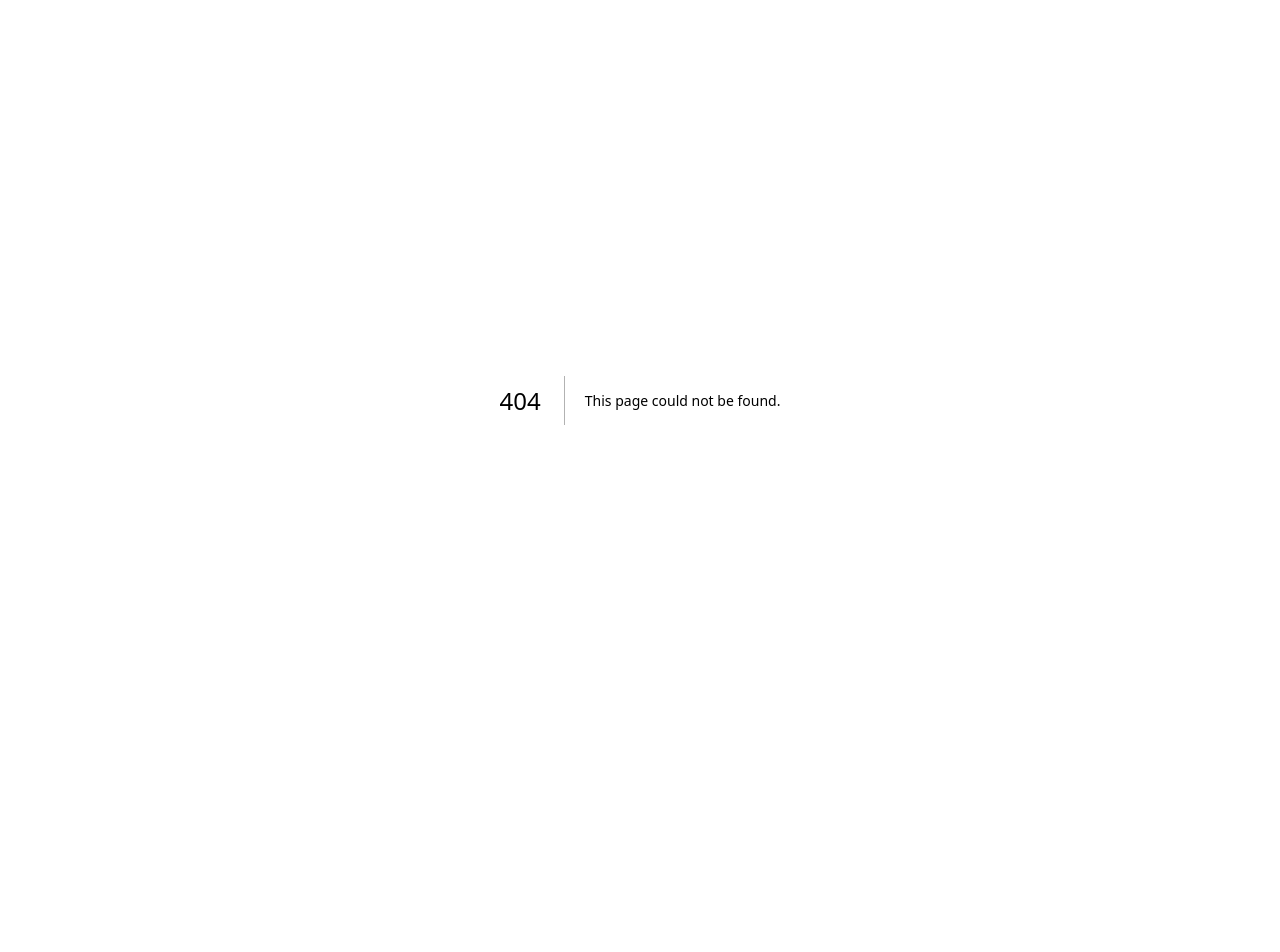
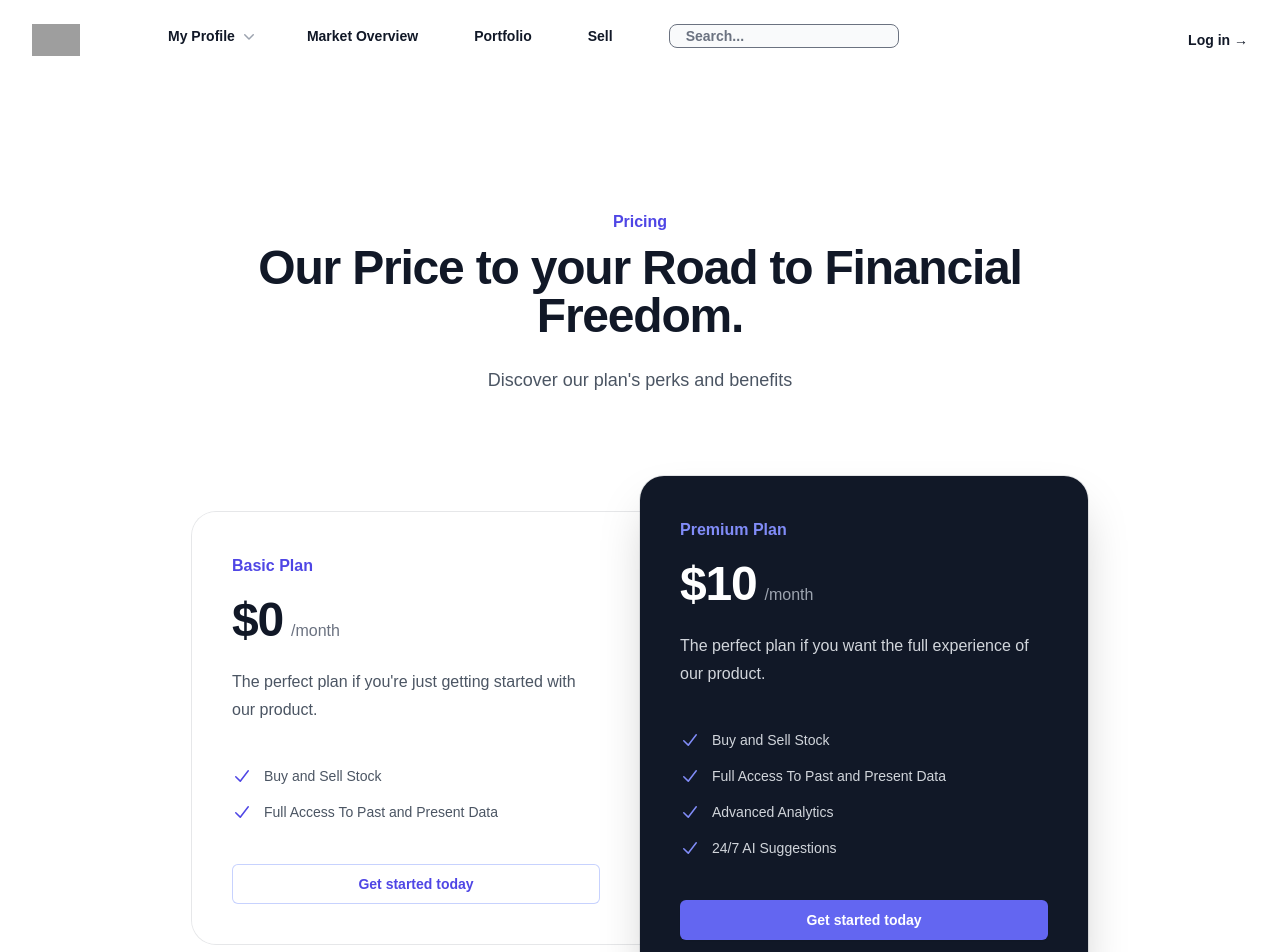
Before and after one commit to Brandonchabay/stock-predicter-2.0, a Next.js app in the folder stock-predicter-ui/: page /pricing in a window 1280 px wide. Before the commit this address had no page. Shown: the top 952 px of the page. Before the commit the page ends 800 px from the top, so only its background shows below. Built offline with nearby package versions, Linux system fonts and the light colour scheme; grey boxes are pictures that could not be loaded.

Commit message:
add pricing page

```diff
--- /dev/null
+++ b/stock-predicter-ui/src/app/Components/PricingInfo.js
@@ -0,0 +1,138 @@
+import { CheckIcon } from "@heroicons/react/20/solid";
+//5387
+
+const tiers = [
+  {
+    name: "Basic Plan",
+    id: "tier-hobby",
+    href: "#",
+    priceMonthly: "$0",
+    description:
+      "The perfect plan if you're just getting started with our product.",
+    features: ["Buy and Sell Stock", "Full Access To Past and Present Data"],
+    featured: false,
+  },
+  {
+    name: "Premium Plan",
+    id: "tier-enterprise",
+    href: "#",
+    priceMonthly: "$10",
+    description:
+      "The perfect plan if you want the full experience of our product.",
+    features: [
+      "Buy and Sell Stock",
+      "Full Access To Past and Present Data",
+      "Advanced Analytics",
+      "24/7 AI Suggestions",
+    ],
+    featured: true,
+  },
+];
+
+function classNames(...classes) {
+  return classes.filter(Boolean).join(" ");
+}
+
+export default function PricingInfo() {
+  return (
+    <div className="relative isolate bg-white px-6 py-24 sm:py-32 lg:px-8">
+      <div className="mx-auto max-w-2xl text-center lg:max-w-4xl">
+        <h2 className="text-base font-semibold leading-7 text-indigo-600">
+          Pricing
+        </h2>
+        <p className="mt-2 text-4xl font-bold tracking-tight text-gray-900 sm:text-5xl">
+          Our Price to your Road to Financial Freedom.
+        </p>
+      </div>
+      <p className="mx-auto mt-6 max-w-2xl text-center text-lg leading-8 text-gray-600">
+        Discover our plan's perks and benefits
+      </p>
+      <div className="mx-auto mt-16 grid max-w-lg grid-cols-1 items-center gap-y-6 sm:mt-20 sm:gap-y-0 lg:max-w-4xl lg:grid-cols-2">
+        {tiers.map((tier, tierIdx) => (
+          <div
+            key={tier.id}
+            className={classNames(
+              tier.featured
+                ? "relative bg-gray-900 shadow-2xl"
+                : "bg-white/60 sm:mx-8 lg:mx-0",
+              tier.featured
+                ? ""
+                : tierIdx === 0
+                ? "rounded-t-3xl sm:rounded-b-none lg:rounded-bl-3xl lg:rounded-tr-none"
+                : "sm:rounded-t-none lg:rounded-bl-none lg:rounded-tr-3xl",
+              "rounded-3xl p-8 ring-1 ring-gray-900/10 sm:p-10"
+            )}
+          >
+            <h3
+              id={tier.id}
+              className={classNames(
+                tier.featured ? "text-indigo-400" : "text-indigo-600",
+                "text-base font-semibold leading-7"
+              )}
+            >
+              {tier.name}
+            </h3>
+            <p className="mt-4 flex items-baseline gap-x-2">
+              <span
+                className={classNames(
+                  tier.featured ? "text-white" : "text-gray-900",
+                  "text-5xl font-bold tracking-tight"
+                )}
+              >
+                {tier.priceMonthly}
+              </span>
+              <span
+                className={classNames(
+                  tier.featured ? "text-gray-400" : "text-gray-500",
+                  "text-base"
+                )}
+              >
+                /month
+              </span>
+            </p>
+            <p
+              className={classNames(
+                tier.featured ? "text-gray-300" : "text-gray-600",
+                "mt-6 text-base leading-7"
+              )}
+            >
+              {tier.description}
+            </p>
+            <ul
+              role="list"
+              className={classNames(
+                tier.featured ? "text-gray-300" : "text-gray-600",
+                "mt-8 space-y-3 text-sm leading-6 sm:mt-10"
+              )}
+            >
+              {tier.features.map((feature) => (
+                <li key={feature} className="flex gap-x-3">
+                  <CheckIcon
+                    aria-hidden="true"
+                    className={classNames(
+                      tier.featured ? "text-indigo-400" : "text-indigo-600",
+                      "h-6 w-5 flex-none"
+                    )}
+                  />
+                  {feature}
+                </li>
+              ))}
+            </ul>
+            <a
+              href={tier.href}
+              aria-describedby={tier.id}
+              className={classNames(
+                tier.featured
+                  ? "bg-indigo-500 text-white shadow-sm hover:bg-indigo-400 focus-visible:outline-indigo-500"
+                  : "text-indigo-600 ring-1 ring-inset ring-indigo-200 hover:ring-indigo-300 focus-visible:outline-indigo-600",
+                "mt-8 block rounded-md px-3.5 py-2.5 text-center text-sm font-semibold focus-visible:outline focus-visible:outline-2 focus-visible:outline-offset-2 sm:mt-10"
+              )}
+            >
+              Get started today
+            </a>
+          </div>
+        ))}
+      </div>
+    </div>
+  );
+}
--- /dev/null
+++ b/stock-predicter-ui/src/app/pricing/page.js
@@ -0,0 +1,11 @@
+import Navbar from "../Components/Navbar";
+import PricingInfo from "../Components/PricingInfo";
+
+export default function Prices() {
+  return (
+    <div className="">
+      <Navbar />
+      <PricingInfo />
+    </div>
+  );
+}
```
